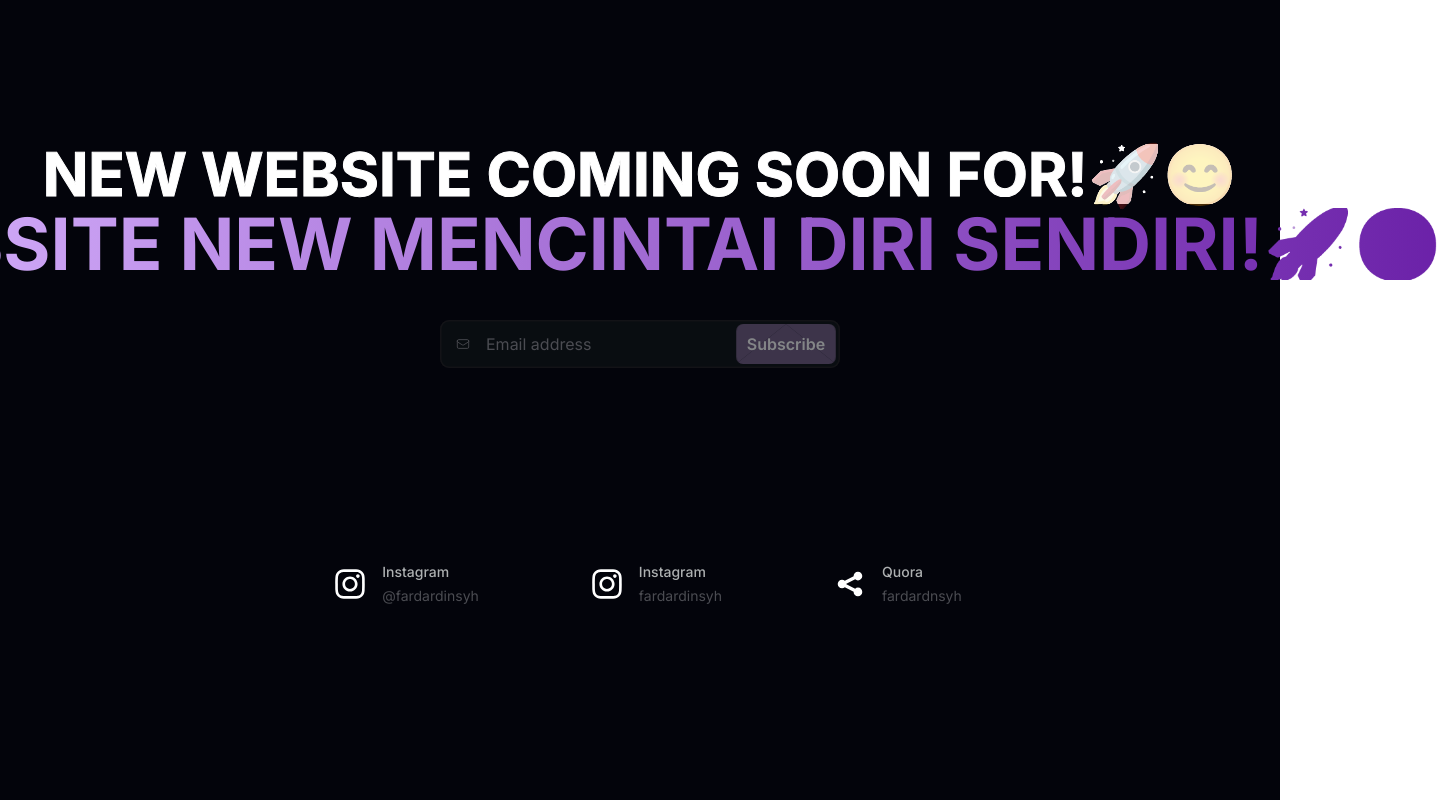
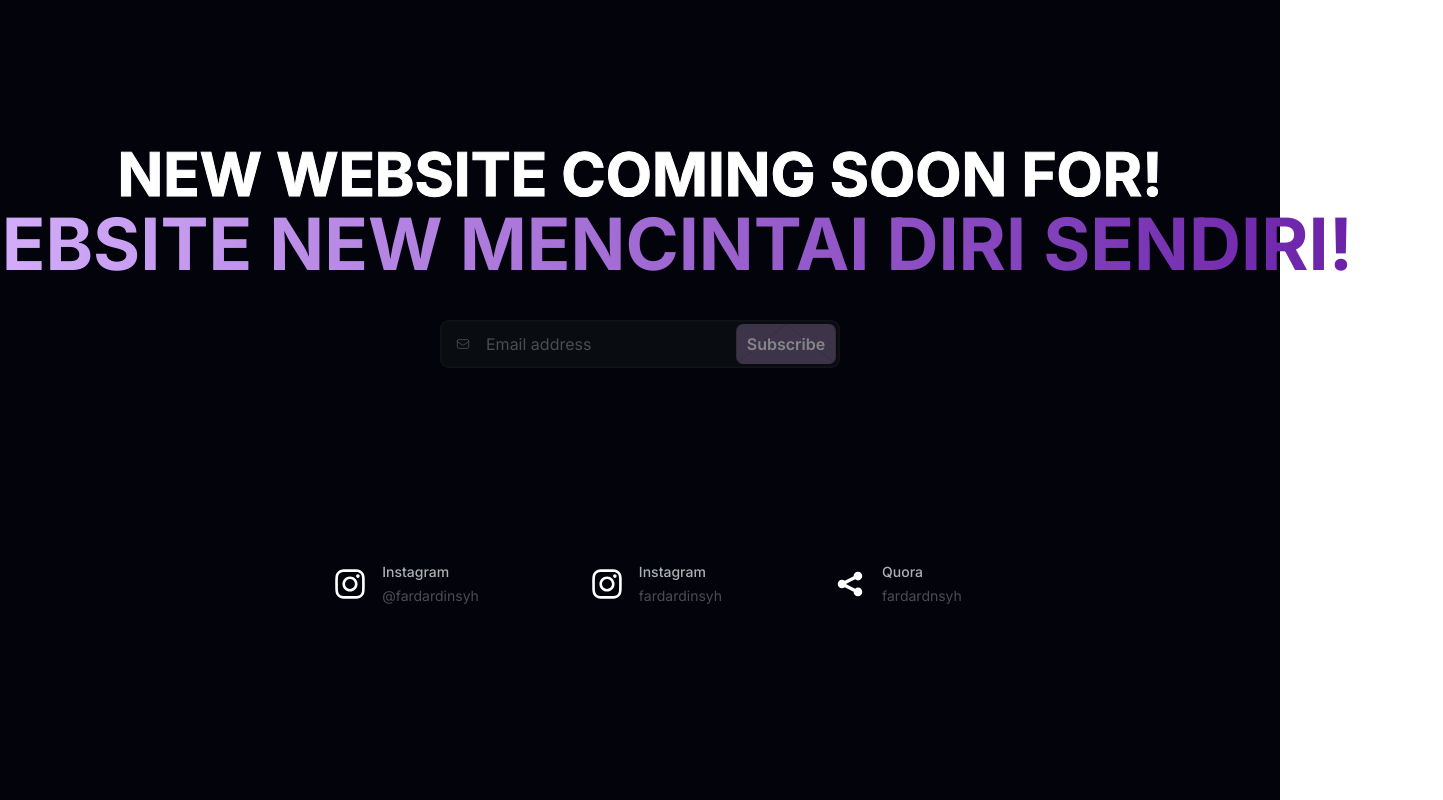
Before and after one commit to fardardnsyh/Project-100.github.io, a Next.js app: page / in a window 1280 px wide. Shown: the whole page, 1443 px wide, since content can reach past the window. Built offline with nearby package versions, Linux system fonts and the light colour scheme.

Commit message:
Update page.tsx

```diff
--- a/app/page.tsx
+++ b/app/page.tsx
@@ -6,10 +6,10 @@ export default function Home() {
     <main className="bg-[#03040B] flex flex-col items-center justify-center p-10 min-h-screen">
       <div className="space-y-1">
         <h2 className="z-10 text-3xl font-bold text-center text-transparent duration-1000 bg-white cursor-default text-stroke animate-title sm:text-5xl md:text-6xl whitespace-nowrap bg-clip-text">
-          NEW WEBSITE COMING SOON FOR!🚀😊
+          NEW WEBSITE COMING SOON FOR!
         </h2>
         <h1 className="z-10 text-4xl font-bold text-center text-transparent duration-1000 bg-white cursor-default sm:text-6xl md:text-7xl whitespace-nowrap bg-clip-text bg-gradient-to-r from-purple-300 to-purple-800 animate-fade-in-3">
-          WEBSITE NEW MENCINTAI DIRI SENDIRI!🚀😊
+          WEBSITE NEW MENCINTAI DIRI SENDIRI!
         </h1>
       </div>
       <NewsletterForm />
```
